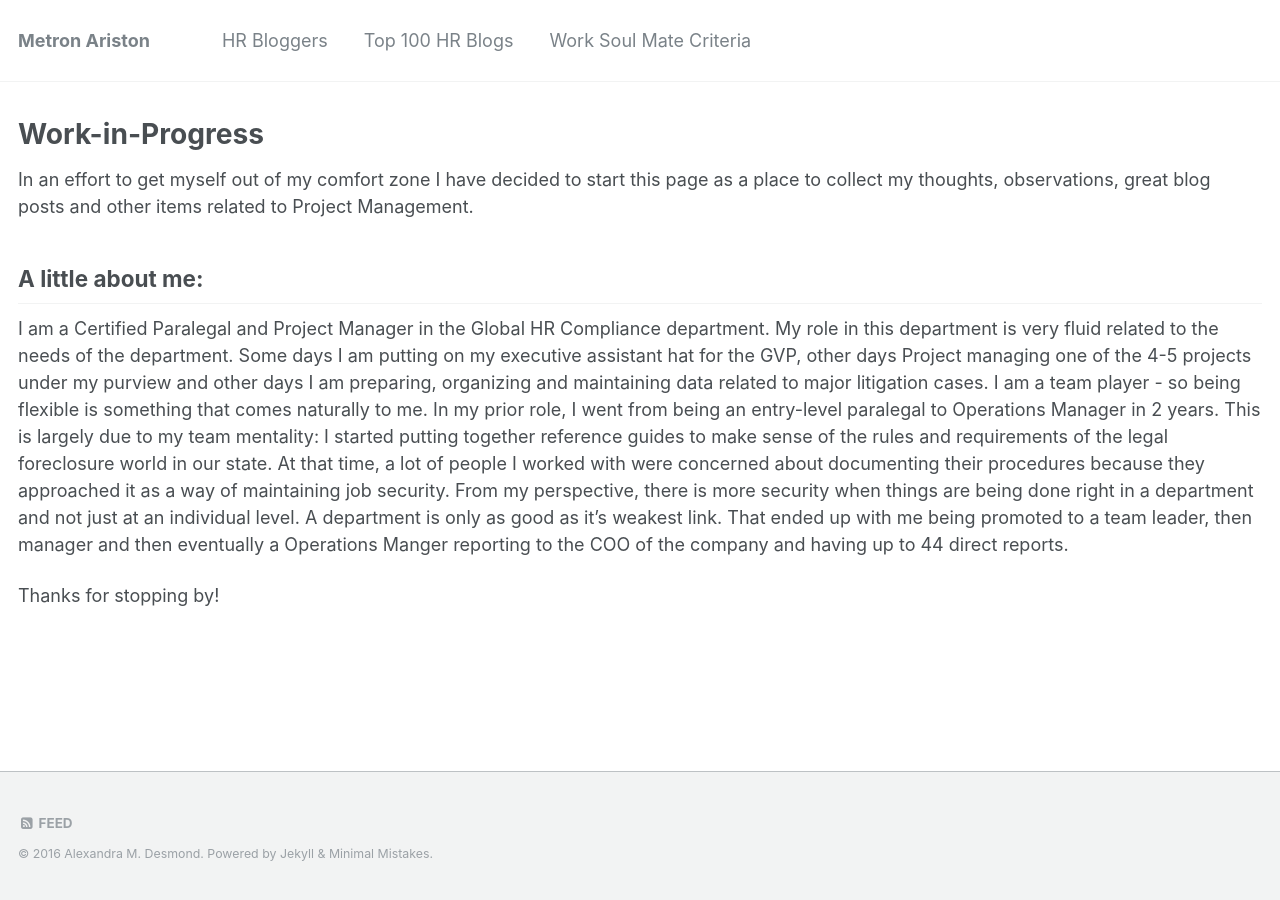
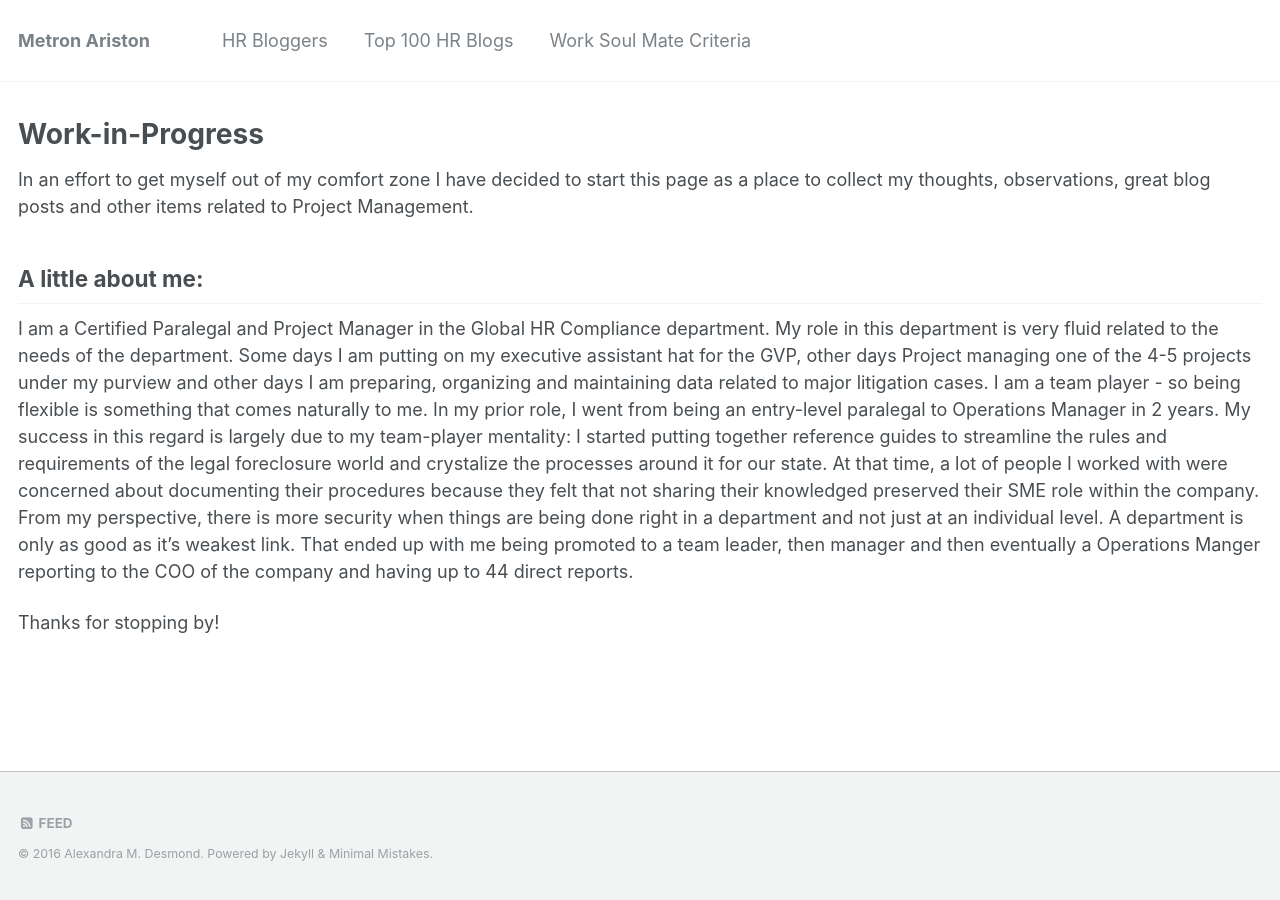
Before and after one commit to firesparks8/firesparks8.github.io, a Jekyll site: the page built from _posts/2016-08-15-First-Post.md, in a window 1280 px wide. Built offline with Jekyll 4.4.1, drawn with Linux system fonts in a browser that asks for light colours.

Commit message:
Update 2016-08-15-First-Post.md

```diff
--- a/_posts/2016-08-15-First-Post.md
+++ b/_posts/2016-08-15-First-Post.md
@@ -8,6 +8,6 @@
 
 ## A little about me:
 
-I am a Certified Paralegal and Project Manager in the Global HR Compliance department. My role in this department is very fluid related to the needs of the department. Some days I am putting on my executive assistant hat for the GVP, other days Project managing one of the 4-5 projects under my purview and other days I am preparing, organizing and maintaining data related to major litigation cases. I am a team player - so being flexible is something that comes naturally to me. In my prior role, I went from being an entry-level paralegal to Operations Manager in 2 years. This is largely due to my team mentality: I started putting together reference guides to make sense of the rules and requirements of the legal foreclosure world in our state. At that time, a lot of people I worked with were concerned about documenting their procedures because they approached it as a way of maintaining job security. From my perspective, there is more security when things are being done right in a department and not just at an individual level. A department is only as good as it's weakest link. That ended up with me being promoted to a team leader, then manager and then eventually a Operations Manger reporting to the COO of the company and having up to 44 direct reports.
+I am a Certified Paralegal and Project Manager in the Global HR Compliance department. My role in this department is very fluid related to the needs of the department. Some days I am putting on my executive assistant hat for the GVP, other days Project managing one of the 4-5 projects under my purview and other days I am preparing, organizing and maintaining data related to major litigation cases. I am a team player - so being flexible is something that comes naturally to me. In my prior role, I went from being an entry-level paralegal to Operations Manager in 2 years. My success in this regard is largely due to my team-player mentality: I started putting together reference guides to streamline the rules and requirements of the legal foreclosure world and crystalize the processes around it for our state. At that time, a lot of people I worked with were concerned about documenting their procedures because they felt that not sharing their knowledged preserved their SME role within the company. From my perspective, there is more security when things are being done right in a department and not just at an individual level. A department is only as good as it's weakest link. That ended up with me being promoted to a team leader, then manager and then eventually a Operations Manger reporting to the COO of the company and having up to 44 direct reports.
 
 Thanks for stopping by!
```
